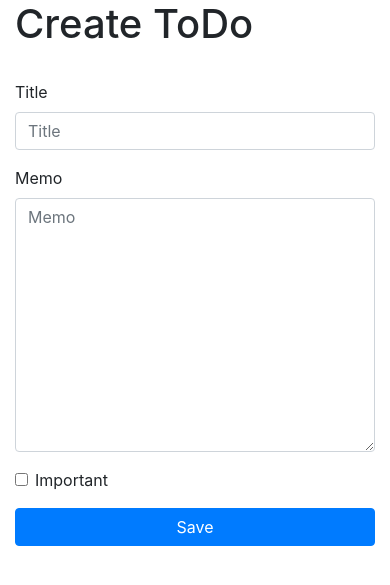
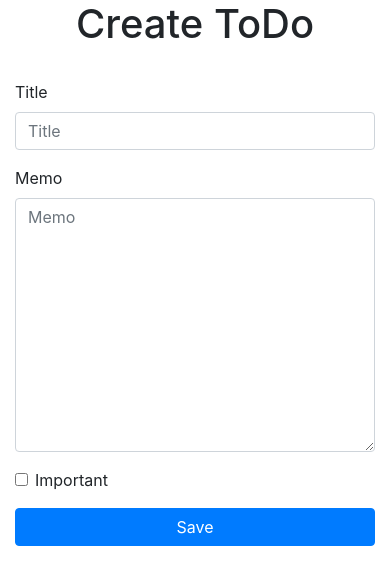
Before and after one commit to MJanowskiDev/GetOrganizedApp, a Django app: page /create/ in a window 390 px wide. Shown: the part 56-641 px from the top of the page. Run offline with Django 3.2, Linux system fonts and the light colour scheme; some libraries are stand-ins or nearby versions.

Commit message:
added support for mobile view, small changes in templates, headers centered

```diff
--- a/todoapp/templates/todoapp/base.html
+++ b/todoapp/templates/todoapp/base.html
@@ -3,6 +3,8 @@
   <head>
     <!-- Required meta tags -->
     <meta charset="utf-8">
+    <meta http-equiv="X-UA-Compatible" content="IE=edge">
+    <meta name="viewport" content="width=device-width, initial-scale=1">
 
     <!-- Bootstrap CSS -->
     <link rel="stylesheet" href="https://stackpath.bootstrapcdn.com/bootstrap/4.4.1/css/bootstrap.min.css" integrity="sha384-Vkoo8x4CGsO3+Hhxv8T/Q5PaXtkKtu6ug5TOeNV6gBiFeWPGFN9MuhOf23Q9Ifjh" crossorigin="anonymous">
@@ -36,7 +38,7 @@
       </nav>
 
 
-    <div class="container">
+    <div class="container-fluid">
         {% block content %}
 
         {% endblock %}
--- a/todoapp/templates/todoapp/create.html
+++ b/todoapp/templates/todoapp/create.html
@@ -1,7 +1,10 @@
 {% extends "todoapp/base.html" %}
 {%load bootstrap4%}
 {% block content %}
-<h1>Create ToDo</h1>
+<div class="d-flex justify-content-center">
+    <h1>Create ToDo</h1>
+</div>
+
 <br>
 <form method="POST">
     {%bootstrap_form form%}
--- a/todoapp/templates/todoapp/currenttodos.html
+++ b/todoapp/templates/todoapp/currenttodos.html
@@ -1,7 +1,10 @@
 {% extends "todoapp/base.html" %}
 
 {% block content %}
-<h1>To Do:</h1>
+<div class="d-flex justify-content-center">
+    <h1>To Do:</h1>
+</div>
+
 <br>
 {% for todo_el in todos_user %}
     <a href="{% url 'edittodo' pk=todo_el.pk %}">
```
